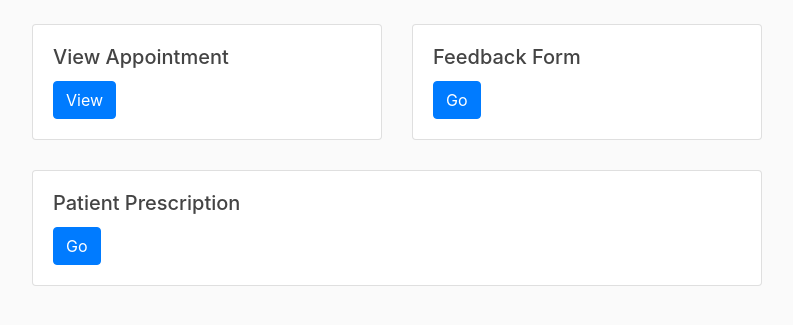
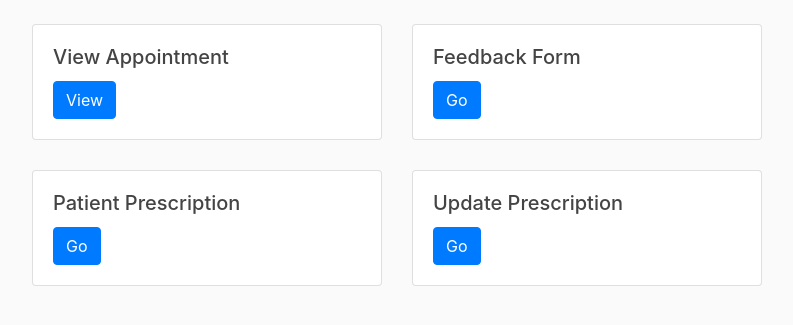
Before and after one commit to ayushipandya89/Hospital-Management-System, a Django app: template Hospital/templates/Hospital/doc_home.html in a window 1280 px wide. Shown: the part 56-381 px from the top of the page, without its empty margins (53-846 px from the left). Run offline with Django 4.2, Linux system fonts and the light colour scheme; the template is opened without the code that fills it, so the values that code supplies are empty; parts of the project's set-up code (start-up, migrations or seed data) failed here and were passed over; some libraries are stand-ins or nearby versions.

Commit message:
add prescription

```diff
--- a/Hospital/templates/Hospital/doc_home.html
+++ b/Hospital/templates/Hospital/doc_home.html
@@ -21,11 +21,11 @@
             <a href="{% url 'prescription' %}" class="btn btn-primary">Go</a>
           </div>
         </div>
-{#        <div class="card" style="width: 18rem;">#}
-{#          <div class="card-body">#}
-{#            <h5 class="card-title">Feedback Form</h5>#}
-{#            <a href="{% url 'feedback' %}" class="btn btn-primary">Go</a>#}
-{#          </div>#}
-{#        </div>#}
+        <div class="card" style="width: 18rem;">
+          <div class="card-body">
+            <h5 class="card-title">Update Prescription</h5>
+            <a href="#" class="btn btn-primary">Go</a>
+          </div>
+        </div>
     </div>
 {% endblock content %}
```
Also changed, not shown: users/forms.py (+7 -0 lines).
